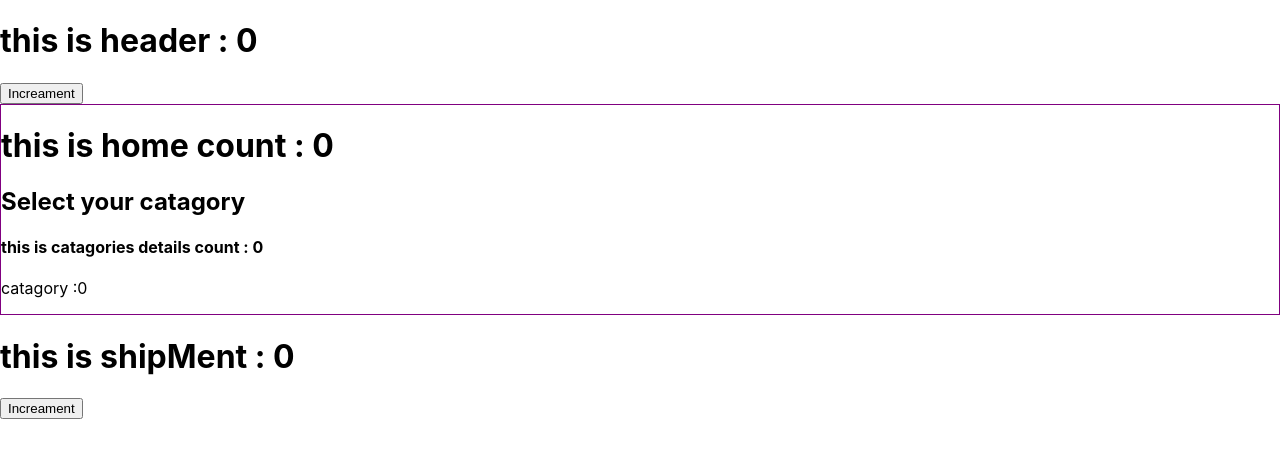
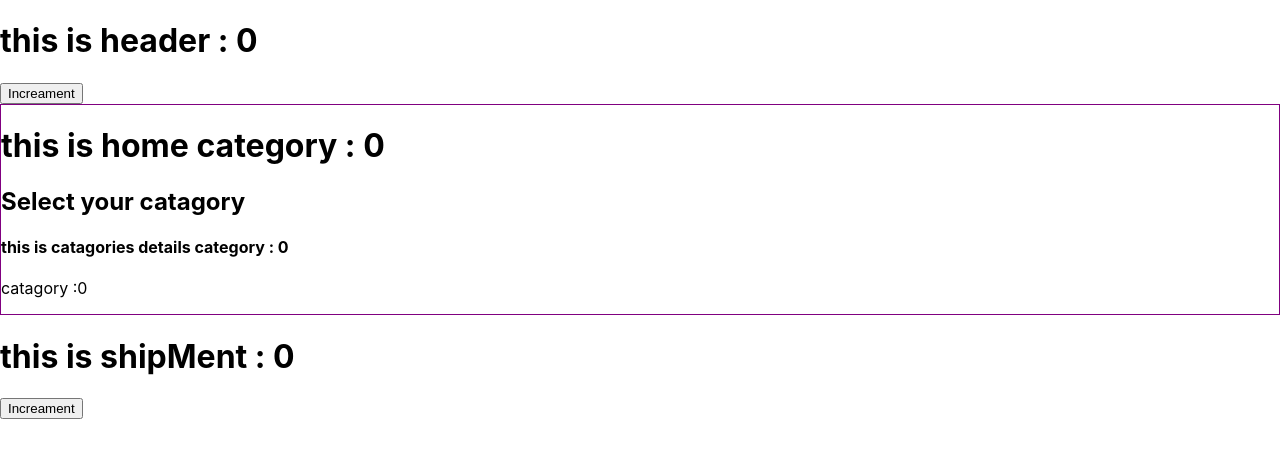
Before and after one commit to jonytalukdar/state-management, a React (Create React App) app: page / in a window 1280 px wide. Shown: the top 458 px of the page. Built offline with nearby package versions, Linux system fonts and the light colour scheme.

Commit message:
change name from count to category

```diff
--- a/src/App.js
+++ b/src/App.js
@@ -7,10 +7,10 @@ import Shipment from './components/shipment/Shipment';
 export const CatagoryContext = createContext();
 
 function App() {
-  const [count, setCount] = useState(0);
+  const [category, setCategory] = useState(0);
 
   return (
-    <CatagoryContext.Provider value={[count, setCount]}>
+    <CatagoryContext.Provider value={[category, setCategory]}>
       <Header></Header>
       <Home></Home>
       <Shipment></Shipment>
--- a/src/components/header/Header.js
+++ b/src/components/header/Header.js
@@ -2,12 +2,12 @@ import React, { useContext } from 'react';
 import { CatagoryContext } from '../../App';
 
 const Header = () => {
-  const [count, setCount] = useContext(CatagoryContext);
-  //   const { setCount } = props;
+  const [category, setCategory] = useContext(CatagoryContext);
+  //   const { setcategory } = props;
   return (
     <div>
-      <h1>this is header : {count}</h1>
-      <button onClick={() => setCount(count + 1)}>Increament</button>
+      <h1>this is header : {category}</h1>
+      <button onClick={() => setCategory(category + 1)}>Increament</button>
     </div>
   );
 };
--- a/src/components/home/Home.js
+++ b/src/components/home/Home.js
@@ -3,10 +3,10 @@ import { CatagoryContext } from '../../App';
 import Categories from './catagories/Categories';
 
 const Home = () => {
-  const count = useContext(CatagoryContext);
+  const category = useContext(CatagoryContext);
   return (
     <div style={{ border: '1px solid purple' }}>
-      <h1>this is home count : {count}</h1>
+      <h1>this is home category : {category}</h1>
       <Categories></Categories>
     </div>
   );
--- a/src/components/home/categoriesDetails/CategoriesDetail.js
+++ b/src/components/home/categoriesDetails/CategoriesDetail.js
@@ -2,11 +2,11 @@ import React, { useContext } from 'react';
 import { CatagoryContext } from '../../../App';
 
 const CategoriesDetail = () => {
-  const count = useContext(CatagoryContext);
+  const category = useContext(CatagoryContext);
   return (
     <div>
-      <h4>this is catagories details count : {count} </h4>
-      <p> catagory :{count}</p>
+      <h4>this is catagories details category : {category} </h4>
+      <p> catagory :{category}</p>
     </div>
   );
 };
--- a/src/components/shipment/Shipment.js
+++ b/src/components/shipment/Shipment.js
@@ -2,11 +2,11 @@ import React, { useContext } from 'react';
 import { CatagoryContext } from '../../App';
 
 const Shipment = () => {
-  const [count, setCount] = useContext(CatagoryContext);
+  const [category, setCategory] = useContext(CatagoryContext);
   return (
     <div>
-      <h1>this is shipMent : {count}</h1>
-      <button onClick={() => setCount(count + 1)}>Increament</button>
+      <h1>this is shipMent : {category}</h1>
+      <button onClick={() => setCategory(category + 1)}>Increament</button>
     </div>
   );
 };
```
